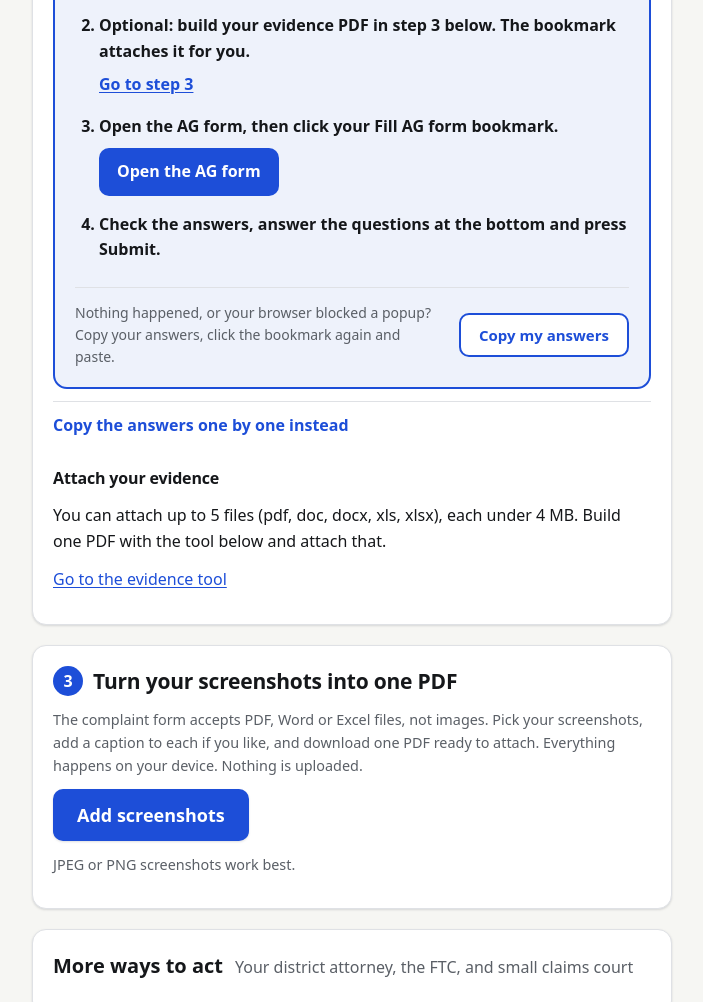
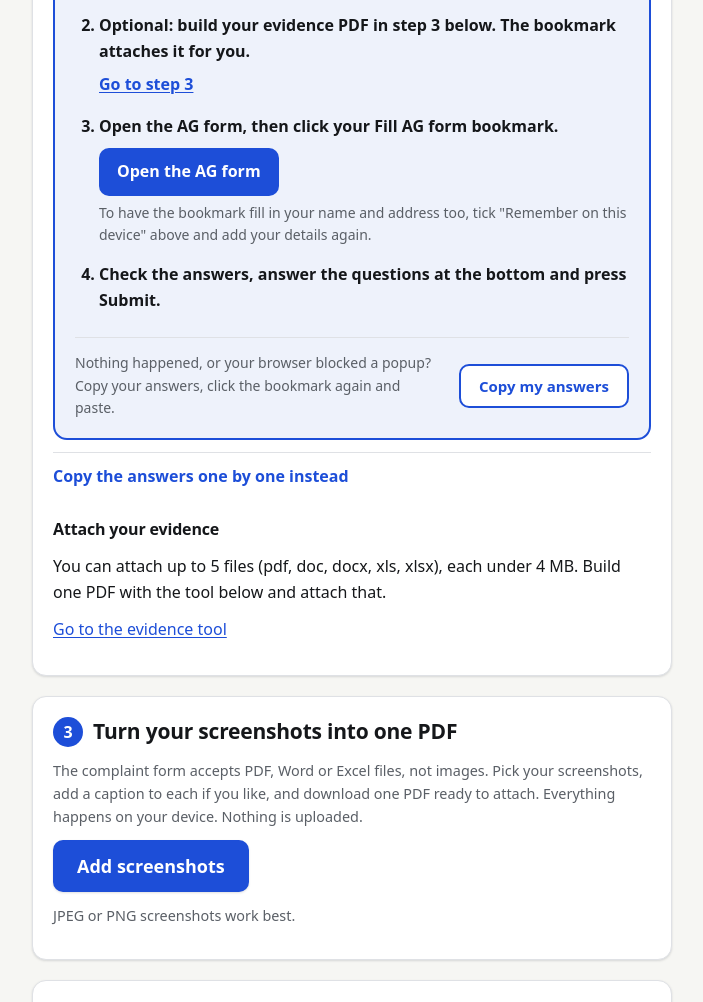
Before and after one commit to tamzinselvi/ab578, an Astro site: page /dev/kit in a window 1280 px wide. Shown: the part 1453-2455 px from the top of the page, without its empty margins (288-991 px from the left). Built offline with nearby package versions, Linux system fonts and the light colour scheme; Astro itself is replaced by a stand-in of ours.

Commit message:
Fill the AG form and attach the evidence PDF in one click; polish the wizard

```diff
--- a/src/components/kit/KitView.tsx
+++ b/src/components/kit/KitView.tsx
@@ -4,7 +4,12 @@ import { localePath, locales, t, type Locale } from "../../i18n";
 import type { MessageKey } from "../../i18n/en";
 import { bookmarkletHref } from "../../lib/agfill/bookmarklet";
 import { saveHandoffAnswers } from "../../lib/agfill/handoff";
-import { agFillPairs, buildAgFillPayload } from "../../lib/agfill/payload";
+import {
+  agFillPairs,
+  buildAgFillPayload,
+  isContactField,
+} from "../../lib/agfill/payload";
+import { loadRememberedContact } from "../wizard/state";
 import type { ComplaintKit, LocalizedText } from "../../lib/complaint/types";
 import EvidenceBundler from "../evidence/EvidenceBundler";
 import {
@@ -61,6 +66,7 @@ export default function KitView({ kit }: { kit: ComplaintKit }) {
   );
   const [dragHint, setDragHint] = useState(false);
   const [evidenceReady, setEvidenceReady] = useState<string | null>(null);
+  const [handoffHasContact, setHandoffHasContact] = useState(false);
 
   useEffect(
     () => () => {
@@ -112,8 +118,17 @@ export default function KitView({ kit }: { kit: ComplaintKit }) {
   }, [locale]);
 
   // Keep the AG answers on this device for the bookmark's one-click handoff.
+  // Name, address, email and phone are only included when the person chose
+  // "Remember on this device"; otherwise contact details never touch storage.
   useEffect(() => {
-    saveHandoffAnswers(agFillPairs(kit.agForm.fields));
+    const remembered = loadRememberedContact() !== null;
+    const fields = remembered
+      ? kit.agForm.fields
+      : kit.agForm.fields.filter((field) => !isContactField(field.order));
+    saveHandoffAnswers(agFillPairs(fields));
+    setHandoffHasContact(
+      remembered && kit.agForm.fields.some((field) => field.order === 1),
+    );
   }, [kit]);
   const hasContact = kit.agForm.fields.some((field) => field.order === 1);
 
@@ -436,6 +451,9 @@ export default function KitView({ kit }: { kit: ComplaintKit }) {
                 {!hasContact && (
                   <p class="kit-agfill-hint">{tt("kitAgFillNoContact")}</p>
                 )}
+                {hasContact && !handoffHasContact && (
+                  <p class="kit-agfill-hint">{tt("kitAgFillRememberHint")}</p>
+                )}
               </li>
               <li>
                 <p>{tt("kitAgFillStep4")}</p>
--- a/src/i18n/en.ts
+++ b/src/i18n/en.ts
@@ -353,7 +353,9 @@ const source = {
     "Open the Attorney General's complaint form, then click your Fill AG form bookmark there.",
   agfillPageOpenKit: "Open your complaint kit",
   privacyP4:
-    'To fill in the AG form for you, the kit keeps your answers and your evidence PDF in this browser for two hours. The Fill AG form bookmark hands them only to the Attorney General\'s form page. "Clear my data" removes them right away.',
+    'To fill in the AG form for you, the kit keeps your answers and your evidence PDF in this browser for two hours. The Fill AG form bookmark hands them only to the Attorney General\'s form page. "Clear my data" removes them right away. Your name and address are included only if you chose "Remember on this device".',
+  kitAgFillRememberHint:
+    'To have the bookmark fill in your name and address too, tick "Remember on this device" above and add your details again.',
   kitMoreCardTitle: "More ways to act",
   kitMoreCardHint: "Your district attorney, the FTC, and small claims court",
   kitDestDa: "Find your district attorney or city attorney",
--- a/src/i18n/es.ts
+++ b/src/i18n/es.ts
@@ -339,7 +339,9 @@ export const es: Messages = {
     "Abre el formulario de quejas del Fiscal General y haz clic ahí en tu marcador Llenar formulario AG.",
   agfillPageOpenKit: "Abrir tu kit de queja",
   privacyP4:
-    "Para llenar el formulario del Fiscal General por ti, el kit guarda tus respuestas y tu PDF de evidencia en este navegador durante dos horas. El marcador Llenar formulario AG solo se las entrega a la página del formulario del Fiscal General. «Borrar mis datos» las elimina de inmediato.",
+    "Para llenar el formulario del Fiscal General por ti, el kit guarda tus respuestas y tu PDF de evidencia en este navegador durante dos horas. El marcador Llenar formulario AG solo se las entrega a la página del formulario del Fiscal General. «Borrar mis datos» las elimina de inmediato. Tu nombre y dirección solo se incluyen si elegiste «Recordar en este dispositivo».",
+  kitAgFillRememberHint:
+    "Para que el marcador también llene tu nombre y dirección, marca «Recordar en este dispositivo» arriba y agrega tus datos otra vez.",
   kitMoreCardTitle: "Más formas de actuar",
   kitMoreCardHint:
     "Tu fiscal de distrito, la FTC y la corte de reclamos menores",
--- a/src/i18n/ko.ts
+++ b/src/i18n/ko.ts
@@ -324,7 +324,9 @@ export const ko: Messages = {
     '검찰총장 민원 양식을 연 다음, 그곳에서 "AG 양식 채우기" 북마크를 누르세요.',
   agfillPageOpenKit: "민원 키트 열기",
   privacyP4:
-    '검찰총장 양식을 대신 채우기 위해, 키트는 답변과 증거 PDF를 이 브라우저에 두 시간 동안 보관합니다. "AG 양식 채우기" 북마크는 이를 검찰총장 양식 페이지에만 전달합니다. "내 데이터 지우기"를 누르면 바로 삭제됩니다.',
+    '검찰총장 양식을 대신 채우기 위해, 키트는 답변과 증거 PDF를 이 브라우저에 두 시간 동안 보관합니다. "AG 양식 채우기" 북마크는 이를 검찰총장 양식 페이지에만 전달합니다. "내 데이터 지우기"를 누르면 바로 삭제됩니다. 이름과 주소는 "이 기기에 기억하기"를 선택한 경우에만 포함됩니다.',
+  kitAgFillRememberHint:
+    '북마크가 이름과 주소도 채우게 하려면, 위의 "이 기기에 기억하기"를 체크하고 정보를 다시 추가하세요.',
   kitMoreCardTitle: "더 많은 대응 방법",
   kitMoreCardHint: "지방검사, FTC, 소액 재판",
   kitDestDa: "지방검사 또는 시 검사 찾기",
--- a/src/i18n/tl.ts
+++ b/src/i18n/tl.ts
@@ -337,7 +337,9 @@ export const tl: Messages = {
     "Buksan ang complaint form ng Attorney General, tapos i-click doon ang bookmark mong Punan ang AG form.",
   agfillPageOpenKit: "Buksan ang complaint kit mo",
   privacyP4:
-    'Para mapunan ang form ng AG para sa iyo, itinatabi ng kit ang mga sagot mo at ang evidence PDF mo sa browser na ito nang dalawang oras. Ibinibigay lang ito ng bookmark na Punan ang AG form sa pahina ng form ng Attorney General. Agad itong binubura ng "Burahin ang data ko".',
+    'Para mapunan ang form ng AG para sa iyo, itinatabi ng kit ang mga sagot mo at ang evidence PDF mo sa browser na ito nang dalawang oras. Ibinibigay lang ito ng bookmark na Punan ang AG form sa pahina ng form ng Attorney General. Agad itong binubura ng "Burahin ang data ko". Kasama lang ang pangalan at address mo kung pinili mo ang "Tandaan sa device na ito".',
+  kitAgFillRememberHint:
+    'Para mapunan din ng bookmark ang pangalan at address mo, lagyan ng check ang "Tandaan sa device na ito" sa itaas at idagdag ulit ang detalye mo.',
   kitMoreCardTitle: "Iba pang paraan para kumilos",
   kitMoreCardHint: "Ang district attorney mo, ang FTC, at small claims court",
   kitDestDa: "Hanapin ang district attorney o city attorney mo",
--- a/src/i18n/vi.ts
+++ b/src/i18n/vi.ts
@@ -336,7 +336,9 @@ export const vi: Messages = {
     "Hãy mở mẫu khiếu nại của Tổng Chưởng lý, rồi bấm vào dấu trang Điền mẫu AG ở đó.",
   agfillPageOpenKit: "Mở bộ khiếu nại của bạn",
   privacyP4:
-    'Để điền mẫu đơn của Tổng Chưởng lý giúp bạn, bộ khiếu nại giữ câu trả lời và PDF bằng chứng của bạn trong trình duyệt này trong hai giờ. Dấu trang Điền mẫu AG chỉ trao chúng cho trang mẫu đơn của Tổng Chưởng lý. "Xóa dữ liệu của tôi" sẽ xóa chúng ngay lập tức.',
+    'Để điền mẫu đơn của Tổng Chưởng lý giúp bạn, bộ khiếu nại giữ câu trả lời và PDF bằng chứng của bạn trong trình duyệt này trong hai giờ. Dấu trang Điền mẫu AG chỉ trao chúng cho trang mẫu đơn của Tổng Chưởng lý. "Xóa dữ liệu của tôi" sẽ xóa chúng ngay lập tức. Tên và địa chỉ của bạn chỉ được đưa vào nếu bạn đã chọn "Ghi nhớ trên thiết bị này".',
+  kitAgFillRememberHint:
+    'Để dấu trang điền luôn tên và địa chỉ của bạn, hãy đánh dấu "Ghi nhớ trên thiết bị này" ở trên rồi thêm lại thông tin.',
   kitMoreCardTitle: "Thêm cách để hành động",
   kitMoreCardHint: "Biện lý quận của bạn, FTC, và tòa án khiếu nại nhỏ",
   kitDestDa: "Tìm biện lý quận hoặc luật sư thành phố của bạn",
--- a/src/i18n/zh-hans.ts
+++ b/src/i18n/zh-hans.ts
@@ -312,7 +312,9 @@ export const zhHans: Messages = {
     "请打开州总检察长的投诉表格，然后在那里点一下“填写 AG 表格”书签。",
   agfillPageOpenKit: "打开你的投诉材料",
   privacyP4:
-    "为了帮你填写州总检察长的表格，投诉工具会把你的答案和证据 PDF 保存在这个浏览器中两小时。“填写 AG 表格”书签只会把它们交给州总检察长的表格页面。“清除我的数据”会立即删除它们。",
+    "为了帮你填写州总检察长的表格，投诉工具会把你的答案和证据 PDF 保存在这个浏览器中两小时。“填写 AG 表格”书签只会把它们交给州总检察长的表格页面。“清除我的数据”会立即删除它们。只有在你选择“在这台设备上记住”时，才会包含你的姓名和地址。",
+  kitAgFillRememberHint:
+    "如果想让书签也填入你的姓名和地址，请勾选上方的“在这台设备上记住”，再添加一次你的信息。",
   kitMoreCardTitle: "更多行动方式",
   kitMoreCardHint: "你所在地的地区检察官、FTC 和小额诉讼法庭",
   kitDestDa: "找到你的地区检察官或市检察官",
--- a/src/i18n/zh-hant.ts
+++ b/src/i18n/zh-hant.ts
@@ -312,7 +312,9 @@ export const zhHant: Messages = {
     "請開啟州檢察長的投訴表格，然後在那裡點一下「填寫 AG 表格」書籤。",
   agfillPageOpenKit: "開啟你的投訴資料",
   privacyP4:
-    "為了幫你填寫州檢察長的表格，投訴工具會把你的答案和證據 PDF 保存在這個瀏覽器中兩小時。「填寫 AG 表格」書籤只會把它們交給州檢察長的表格頁面。「清除我的資料」會立即刪除它們。",
+    "為了幫你填寫州檢察長的表格，投訴工具會把你的答案和證據 PDF 保存在這個瀏覽器中兩小時。「填寫 AG 表格」書籤只會把它們交給州檢察長的表格頁面。「清除我的資料」會立即刪除它們。只有在你選擇「在這台裝置上記住」時，才會包含你的姓名和地址。",
+  kitAgFillRememberHint:
+    "如果想讓書籤也填入你的姓名和地址，請勾選上方的「在這台裝置上記住」，再加入一次你的資料。",
   kitMoreCardTitle: "更多行動方式",
   kitMoreCardHint: "你所在地的地方檢察官、FTC 和小額訴訟法庭",
   kitDestDa: "找到你的地方檢察官或市檢察官",
--- a/src/lib/agfill/payload.ts
+++ b/src/lib/agfill/payload.ts
@@ -12,6 +12,15 @@ import { agFormInputs } from "../../data/destinations";
 import type { AgKitField } from "../complaint/types";
 
 export const AGFILL_PREFIX = "AB578-AGFILL:v1:";
+
+/**
+ * AG form orders that hold the person's own contact details (name, address,
+ * email, phone). The handoff saved on the device leaves these out unless the
+ * person chose "Remember on this device", matching the wizard's promise.
+ */
+export function isContactField(order: number): boolean {
+  return order >= 1 && order <= 13;
+}
 
 export interface AgFillPayload {
   v: 1;
```
Also changed, not shown: tests/e2e/agfill.spec.ts (+37 -2 lines).
